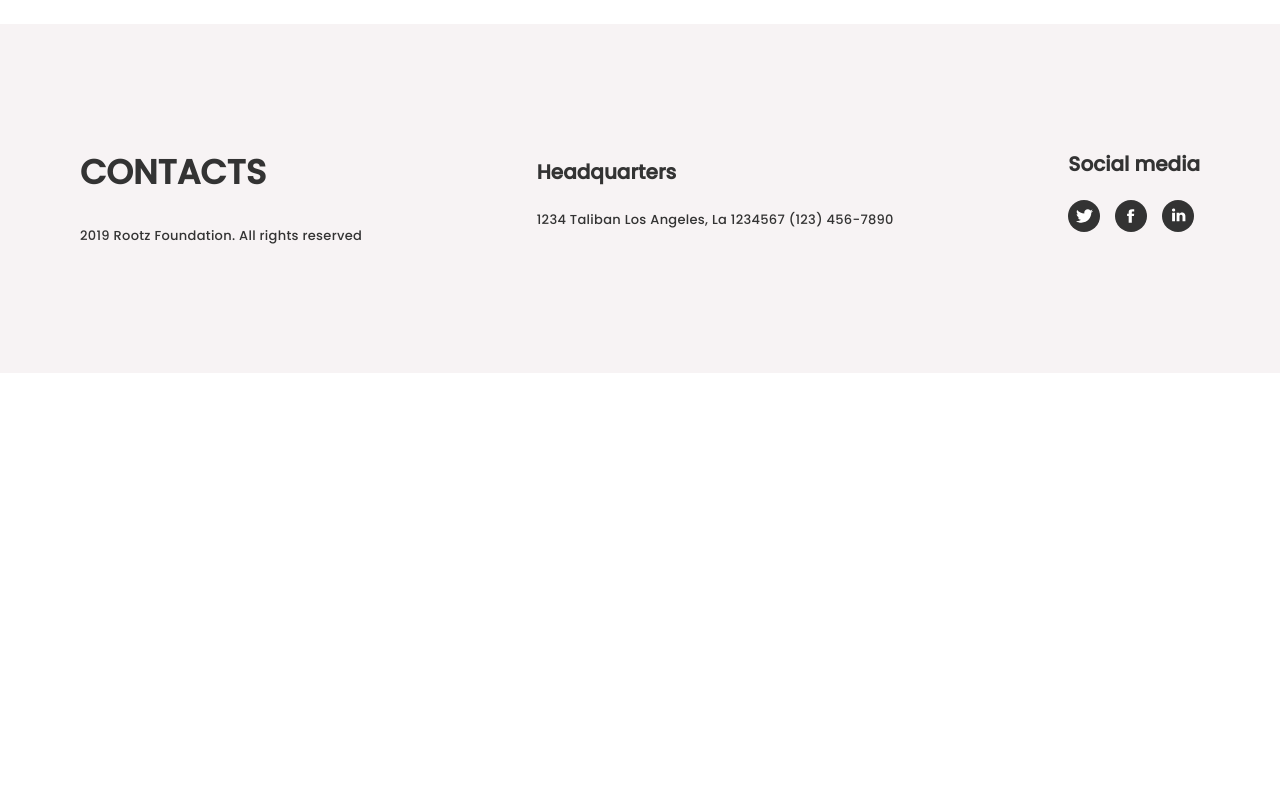
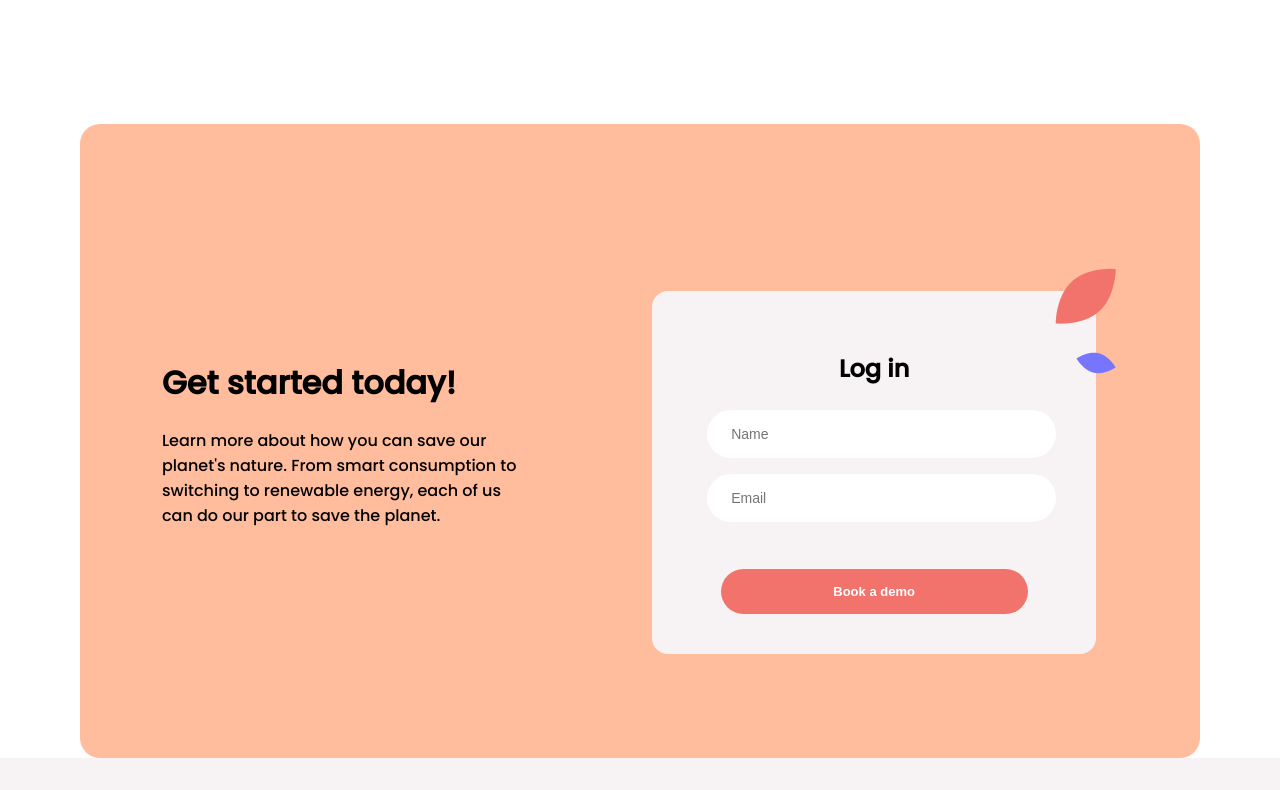
Before and after one commit to savaukr/halolabNextjs, a Next.js app: page / in a window 1280 px wide. Shown: the part 3090-3880 px from the top of the page. Before the commit the page ends 3463 px from the top, so only its background shows below. Built offline with nearby package versions, Linux system fonts and the light colour scheme.

Commit message:
login form

```diff
--- /dev/null
+++ b/components/getStarted/getStarted.module.scss
@@ -0,0 +1,107 @@
+@import "../../styles/_variables.module.scss";
+
+.wrapper {
+    margin-top: 100px;
+}
+
+.content {
+    padding: 104px 0;
+    display: flex;
+    justify-content: space-between;
+    align-items: center;
+    background-color: $color-body;
+    border-radius: 20px;
+    @media (max-width: $screen-md) {
+        flex-direction: column;
+    }
+}
+.left {
+    width: 45%;
+    padding: 0 82px;
+    @media (max-width: $screen-md) {
+        width:90%;
+        padding: 0;
+    }
+}
+
+.right {
+    width:55%;
+    padding: 0 104px 0 45px;
+    position: relative;
+
+    h2 {
+        margin-bottom: 8px;
+     }
+
+
+     @media (max-width: $screen-md) {
+        padding: 0;
+        margin-top: 55px;
+        width:90%;
+    }
+
+
+}
+.login_form {
+     background-color: $white-dark;
+     border-radius: 16px;
+     padding: 40px 55px;
+     text-align: center;
+     @media (max-width: $screen-m) {
+        padding: 40px 18px;
+    }
+
+}
+
+.inputWrapper {
+    text-align: center;
+    input {
+        width: 90%;
+        border: none;
+        outline: none;
+        border-radius: 40px;
+        background-color: $white;
+        padding: 12px 24px;
+        margin-top: 16px;
+        color: $grey;
+        font-weight: 400;
+        font-size: 14px;
+        line-height: 24px;
+
+        @media (max-width: $screen-m) {
+            width: 80%;
+        }
+    }
+}
+.btnWrapper {
+    text-align: center;
+
+    button {
+        width: 92%;
+        border: none;
+        outline: none;
+        background-color: $red-light;
+        font-weight: 700;
+        font-size: 13px;
+        padding: 15px 24px;
+        color: $white;
+        border-radius: 30px;
+        margin-top: 47px;
+        cursor: pointer;
+        &:hover {
+            background-color: $red-light-hover;
+        }
+    }
+}
+
+.petals {
+    position: relative;
+    text-align: end;
+
+}
+.petal_big {
+    transform: translateX(60px) translateY(40px);
+}
+.petal_small {
+    transform: translateX(20px) translateY(90px);
+}
--- /dev/null
+++ b/components/getStarted/getStarted.tsx
@@ -0,0 +1,58 @@
+import { useState } from "react";
+import styles from "./getStarted.module.scss";
+
+const GetStarted = () => {
+  const [name, setName] = useState<string | null>(null);
+  const [email, setEmail] = useState<string | null>(null);
+
+  return (
+    <div className={styles.wrapper}>
+      <div className="container">
+        <div className={styles.content}>
+          <div className={styles.left}>
+            <h1>Get started today!</h1>
+            <p>
+              Learn more about how you can save our planet's nature. From smart
+              consumption to switching to renewable energy, each of us can do
+              our part to save the planet.
+            </p>
+          </div>
+          <div className={styles.right}>
+            <div className={styles.petals}>
+              <img src="./assets/petal_big.png" className={styles.petal_big} />
+              <img
+                src="./assets/petal_small.png"
+                className={styles.petal_small}
+              />
+            </div>
+
+            <form name="log_in" className={styles.login_form}>
+              <h2>Log in</h2>
+              <div className={styles.inputWrapper}>
+                <input
+                  type="text"
+                  placeholder="Name"
+                  value={name}
+                  onChange={(event) => setName(event.target.value)}
+                />
+              </div>
+              <div className={styles.inputWrapper}>
+                <input
+                  type="email"
+                  placeholder="Email"
+                  value={email}
+                  onChange={(event) => setEmail(event.target.value)}
+                />
+              </div>
+              <div className={styles.btnWrapper}>
+                <button type="submit">Book a demo</button>
+              </div>
+            </form>
+          </div>
+        </div>
+      </div>
+    </div>
+  );
+};
+
+export default GetStarted;
--- a/pages/index.tsx
+++ b/pages/index.tsx
@@ -1,6 +1,7 @@
 import React from "react";
 
 import MainLayout from "../components/mainLayout/mainLayout";
+import GetStarted from "../components/getStarted/getStarted";
 import OurTopTeam from "../components/ourTopTeam/ourTopTeam";
 import SliderTravel from "../components/sliderTravel/sliderTravel";
 import Scale from "../components/scale/scale";
@@ -13,6 +14,7 @@ const Index = () => {
       <SliderTravel />
       <OurTopTeam />
       <Scale />
+      <GetStarted />
     </MainLayout>
   );
 };
```
Also changed, not shown: public/assets/petal_big.png (added), public/assets/petal_small.png (added).
